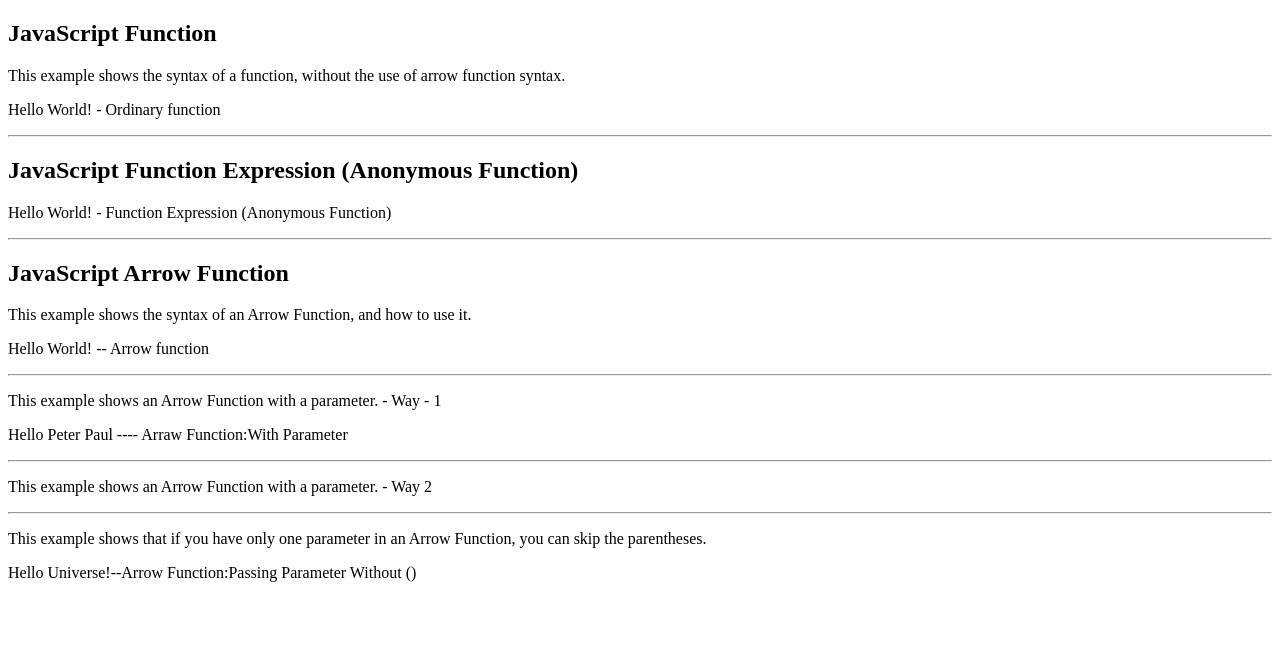
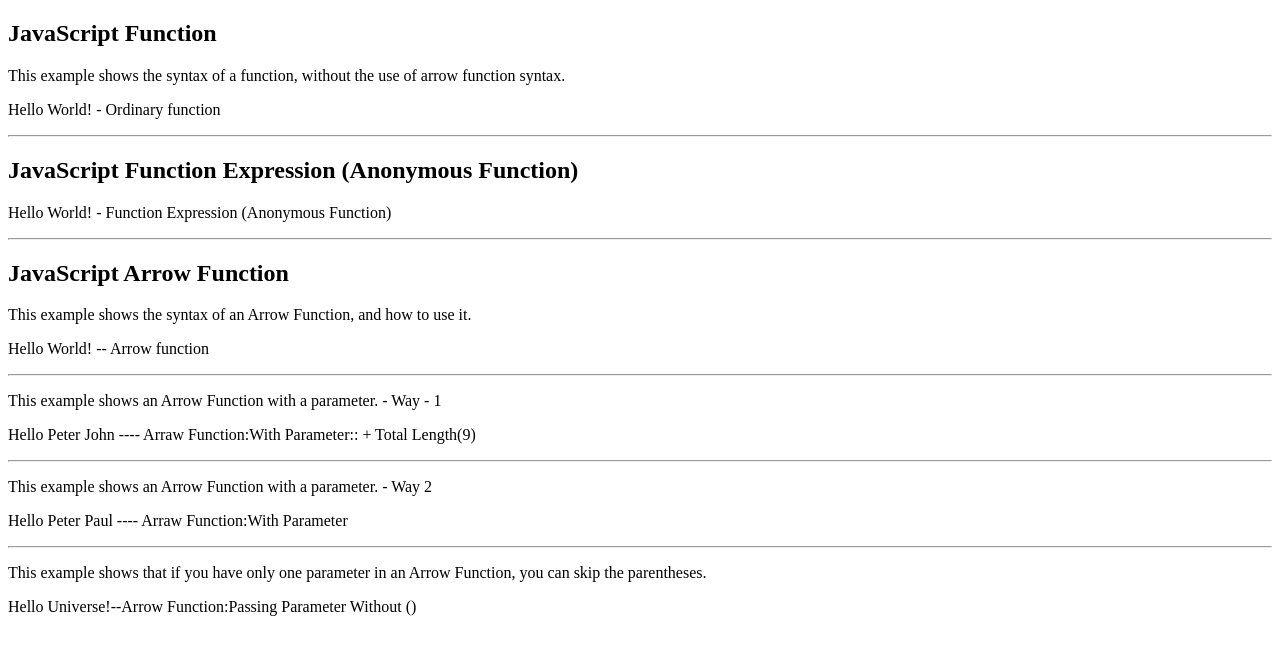
Before and after one commit to Thangam-Arulseeli/Code, a plain HTML site: page Basics/Day2/FunctionsArrow.html in a window 1280 px wide. Drawn offline with Linux system fonts and the light colour scheme.

Commit message:
26.08.2025 - Commit2

```diff
--- a/Basics/Day2/FunctionsArrow.html
+++ b/Basics/Day2/FunctionsArrow.html
@@ -45,22 +45,21 @@
     <p>This example shows an Arrow Function with a parameter. - Way - 1</p>
     <p id="demo2"></p>
     <script>
-        //var hello;
       var  hello3 = (fName, lName) => {
-        //let len = fName.length + lName.length;
-        //console.log("Length of full name is: " + len);
-         return "Hello " + fName + "  " +lName ;//+  " ---- Arraw Function:With Parameter:: + Total Length(" + len + ")";
+        let len = fName.length + lName.length;
+        console.log("Length of full name is: " + len);
+         return "Hello " + fName + "  " +lName +  " ---- Arraw Function:With Parameter:: + Total Length(" + len + ")";
       }
         document.getElementById("demo2").innerHTML = hello3("Peter", "John");
     </script>
     <hr>
 
     <p>This example shows an Arrow Function with a parameter. - Way 2</p>
-    <p id="demo2"></p>
+    <p id="demo21"></p>
     <script>
         //var hello;
       var  hello4 = (fName, lName) => "Hello " + fName + "  " +lName + " ---- Arraw Function:With Parameter";
-        document.getElementById("demo2").innerHTML = hello4("Peter", "Paul");
+        document.getElementById("demo21").innerHTML = hello4("Peter", "Paul");
     </script>
     <hr>
 
```
